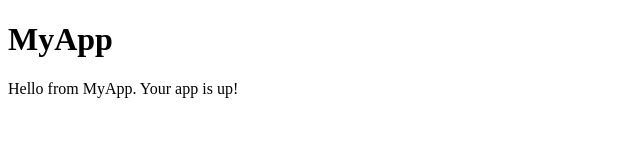
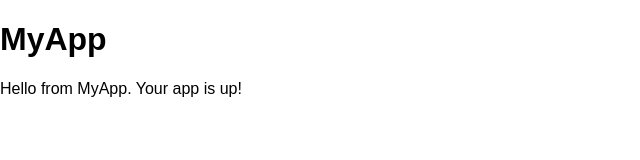
Before and after one commit to Sklup55/practice-project-myapp, a website: page public/index.html in a window 1280 px wide. Shown: the whole page, without its empty margins (0-640 px from the left). Drawn offline with Linux system fonts and the light colour scheme.

Commit message:
Update index.html

```diff
--- a/public/index.html
+++ b/public/index.html
@@ -4,7 +4,7 @@
     <meta charset="UTF-8">
     <meta name="viewport" content="width=device-width, initial-scale=1.0">
     <title>Simple App - v1</title>
-    <link rel="stylesheet" src="./style.css">
+    <link rel="stylesheet" href="./style.css">
 </head>
 <body>
     <h1>MyApp</h1>
```
